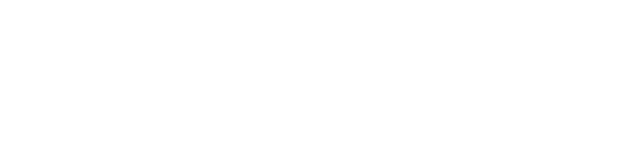
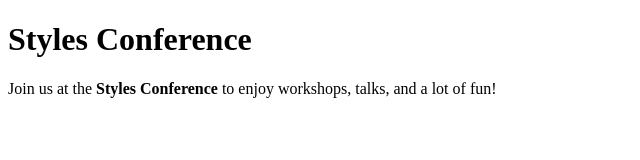
Before and after one commit to marky376/Calculator_repository, a plain HTML site: page web/index.html in a window 1280 px wide. Shown: the whole page, without its empty margins (0-640 px from the left). Drawn offline with Linux system fonts and the light colour scheme.

Commit message:
A commit on files to work on

```diff
--- a/web/index.html
+++ b/web/index.html
@@ -6,5 +6,7 @@
 
     </head>
     <body>
+        <h1>Styles Conference</h1>
+        <p>Join us at the <strong>Styles Conference</strong> to enjoy workshops, talks, and a lot of fun!</p>
 
     </body>
```
